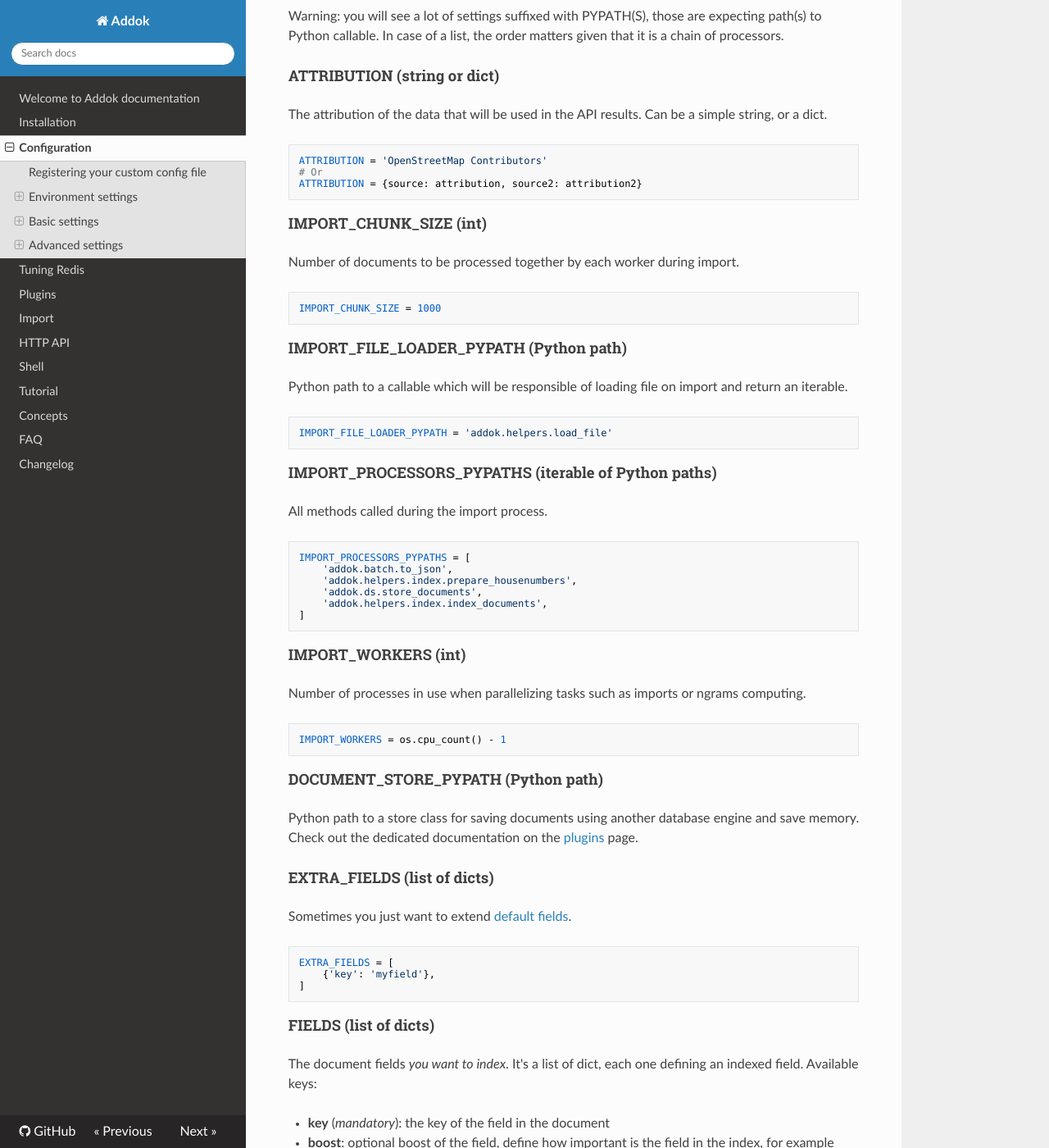
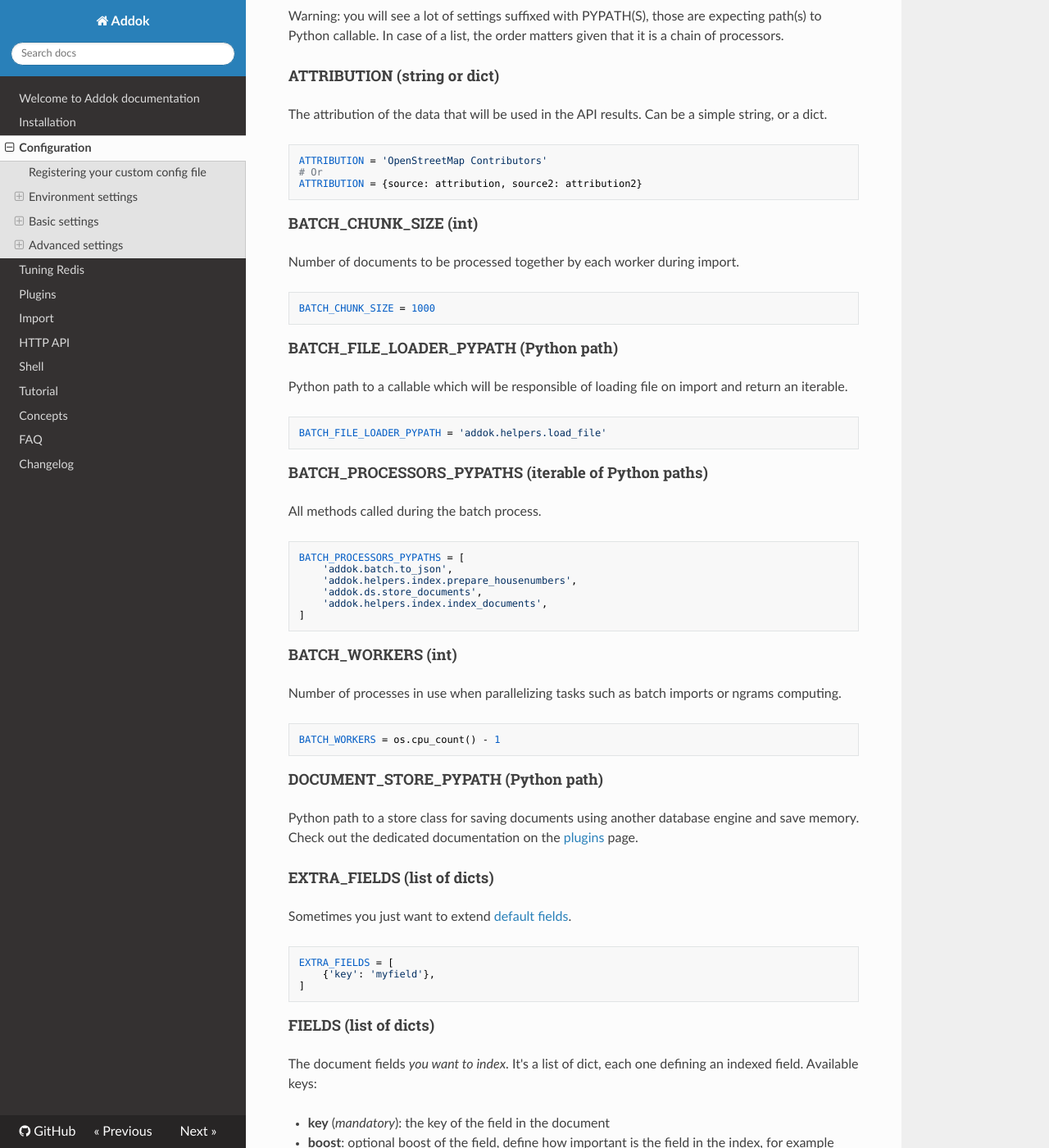
Before and after one commit to addok/addok, an MkDocs documentation site: the page built from docs/config.md, in a window 1280 px wide and 1400 px high, scrolled down 1815 px. Shown: the whole window at 82% size. Built offline with MkDocs 1.6.1, drawn with Linux system fonts in a browser that asks for light colours; nearby versions of some CDN libraries; old or Windows-style settings are respelled for this version of MkDocs.

Commit message:
Revert "Rename `batch` to `load` even in settings"

```diff
--- a/docs/config.md
+++ b/docs/config.md
@@ -92,33 +92,33 @@ simple string, or a dict.
     # Or
     ATTRIBUTION = {source: attribution, source2: attribution2}
 
-#### IMPORT_CHUNK_SIZE (int)
+#### BATCH_CHUNK_SIZE (int)
 Number of documents to be processed together by each worker during import.
 
-    IMPORT_CHUNK_SIZE = 1000
+    BATCH_CHUNK_SIZE = 1000
 
 
-#### IMPORT_FILE_LOADER_PYPATH (Python path)
+#### BATCH_FILE_LOADER_PYPATH (Python path)
 Python path to a callable which will be responsible of loading file on
 import and return an iterable.
 
-    IMPORT_FILE_LOADER_PYPATH = 'addok.helpers.load_file'
+    BATCH_FILE_LOADER_PYPATH = 'addok.helpers.load_file'
 
-#### IMPORT_PROCESSORS_PYPATHS (iterable of Python paths)
-All methods called during the import process.
+#### BATCH_PROCESSORS_PYPATHS (iterable of Python paths)
+All methods called during the batch process.
 
-    IMPORT_PROCESSORS_PYPATHS = [
+    BATCH_PROCESSORS_PYPATHS = [
         'addok.batch.to_json',
         'addok.helpers.index.prepare_housenumbers',
         'addok.ds.store_documents',
         'addok.helpers.index.index_documents',
     ]
 
-#### IMPORT_WORKERS (int)
-Number of processes in use when parallelizing tasks such as imports or
+#### BATCH_WORKERS (int)
+Number of processes in use when parallelizing tasks such as batch imports or
 ngrams computing.
 
-    IMPORT_WORKERS = os.cpu_count() - 1
+    BATCH_WORKERS = os.cpu_count() - 1
 
 #### DOCUMENT_STORE_PYPATH (Python path)
 Python path to a store class for saving documents using another database
```
Also changed, not shown: CHANGELOG.md (+0 -5 lines), docs/import.md (+5 -5 lines), docs/tutorial.md (+1 -1 lines), 3 other files.
